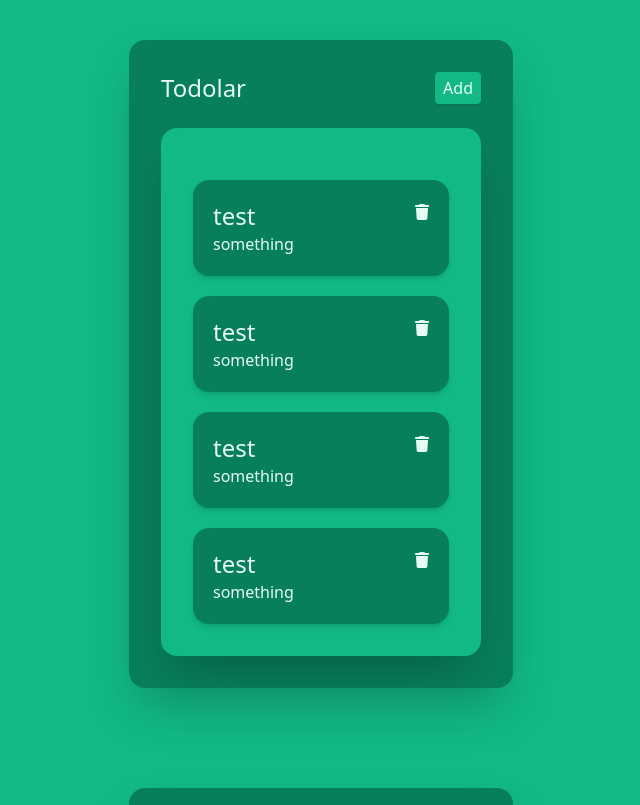
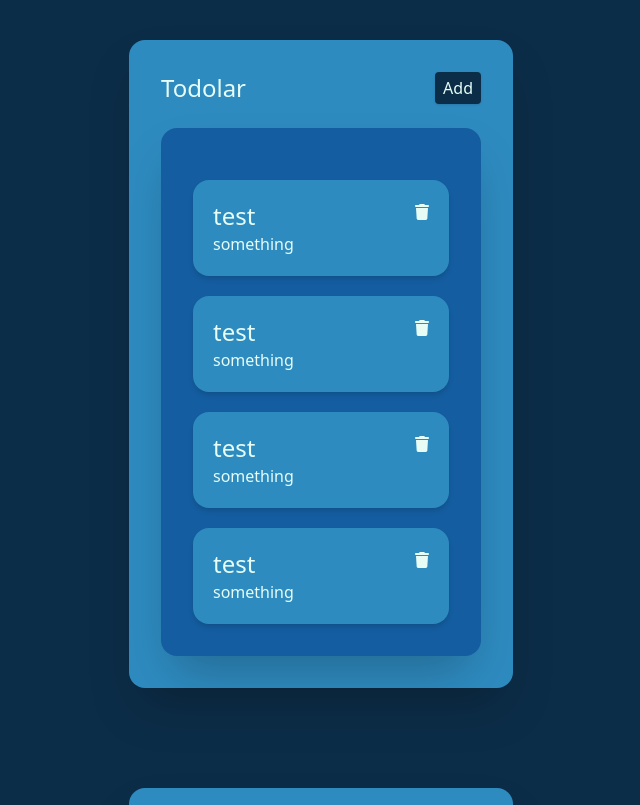
Before and after one commit to MrAghaei/todolar, an Angular app: page / in a window 1280 px wide. Shown: the top 805 px of the page, without its empty margins (319-959 px from the left). Built offline with nearby package versions, Linux system fonts and the light colour scheme.

Commit message:
[#3-UPDATE] add-task component

```diff
--- a/src/app/components/add-task/add-task.component.html
+++ b/src/app/components/add-task/add-task.component.html
@@ -1,13 +1,11 @@
-<form *ngIf="showAddTask" (ngSubmit)="onAdd()" [formGroup]="taskForm">add-task works!
-
+<form *ngIf="showAddTask" (ngSubmit)="onAdd()" [formGroup]="taskForm">
   <div >
     <label for="text">Task</label>
-    <input class="" type="text" name="text" id="text" placeholder="Enter Task Name" formControlName="text">
+    <input class="bg-baby-blue  rounded-2xl p-2 m-2 text-blue" type="text" name="text" id="text" placeholder="Enter Task Name" formControlName="text">
   </div>
   <div>
     <label  for="text">Day</label>
-    <input type="text" name="day" id="day" placeholder="Enter Day" formControlName="day">
+    <input class="bg-baby-blue  rounded-2xl p-2 m-2 text-blue" type="text" name="day" id="day" placeholder="Enter Day" formControlName="day">
   </div>
-  <input type="submit" value="Save Task"  />
-
+  <input class="bg-main rounded-2xl p-2 mt-5 cursor-pointer shadow-md hover:shadow-xl transition-all" type="submit" value="Save Task"/>
 </form>
--- a/src/app/components/add-task/add-task.component.ts
+++ b/src/app/components/add-task/add-task.component.ts
@@ -44,8 +44,7 @@ export class AddTaskComponent implements OnInit{
       text: this.taskForm.value.text,
       day: this.taskForm.value.day
     };
-    console.log(this.taskForm.value);
     this.onAddTask.emit(newTask);
-  //
+    this.taskForm.reset();
   }
 }
--- a/src/app/components/header/header.component.html
+++ b/src/app/components/header/header.component.html
@@ -1,4 +1,4 @@
 <div class="flex flex-row justify-between">
   <h2 class="text-2xl">{{ title }}</h2>
-  <app-button  (btnClick)="toggleAddTask()" class=" {{showAddTask ? 'bg-red' : 'bg-tea-rose'}} pt-1 pb-1 pr-2 pl-2 rounded shadow" text="{{showAddTask ? 'Close' : 'Add'}}"></app-button>
+  <app-button  (btnClick)="toggleAddTask()" class=" {{showAddTask ? 'bg-red' : 'bg-main'}} pt-1 pb-1 pr-2 pl-2 rounded shadow" text="{{showAddTask ? 'Close' : 'Add'}}"></app-button>
 </div>
--- a/src/app/components/task-item/task-item.component.html
+++ b/src/app/components/task-item/task-item.component.html
@@ -1,4 +1,4 @@
-<div class="flex justify-between bg-main rounded-2xl p-5 shadow-md hover:shadow-xl">
+<div class="flex justify-between bg-blue rounded-2xl p-5 shadow-md hover:shadow-xl transition-all">
  <div>
    <h3 class="text-2xl">{{task.text}}</h3>
    <p>{{task.day}}</p>
--- a/src/app/components/tasks/tasks.component.html
+++ b/src/app/components/tasks/tasks.component.html
@@ -1,5 +1,5 @@
 
-<div class="flex flex-col gap-5 bg-tea-rose rounded-2xl p-8 shadow-2xl">
+<div class="flex flex-col gap-5 bg-midnight-blue rounded-2xl p-8 shadow-2xl">
   <app-add-task (onAddTask)="addTask($event)"></app-add-task>
   <app-task-item *ngFor="let task of tasks" [task]="task" (onDeleteTask)="deleteTask(task)"></app-task-item>
 </div>
--- a/src/app/components/todo-page/todo-page.component.html
+++ b/src/app/components/todo-page/todo-page.component.html
@@ -1,4 +1,4 @@
-<div class="bg-main w-96 min-h-80 mt-10 mb-10 mr-auto ml-auto p-8 rounded-2xl overflow-auto text-text shadow-2xl flex flex-col gap-6">
+<div class="bg-blue w-96 min-h-80 mt-10 mb-10 mr-auto ml-auto p-8 rounded-2xl overflow-auto text-text shadow-2xl flex flex-col gap-6">
   <app-header></app-header>
   <app-tasks></app-tasks>
 </div>
--- a/src/styles.scss
+++ b/src/styles.scss
@@ -3,6 +3,6 @@
 @tailwind components;
 @tailwind utilities;
 body {
-  background-color: #12b886;
+  background-color: #0C2D48;
 
 }
--- a/tailwind.config.js
+++ b/tailwind.config.js
@@ -5,10 +5,12 @@ module.exports = {
   ],
   theme: {
     colors:{
-      "main": "#087f5b",
-      "tea-rose": "#12b886",
+      "main": "#0C2D48",
+      "midnight-blue": "#145DA0",
       "text": "#e6fcf5",
-      "red": "#f03e3e"
+      "red": "#f03e3e",
+      "blue": "#2E8BC0",
+      "baby-blue": "#B1D4E0"
     },
     extend: {},
   },
```
